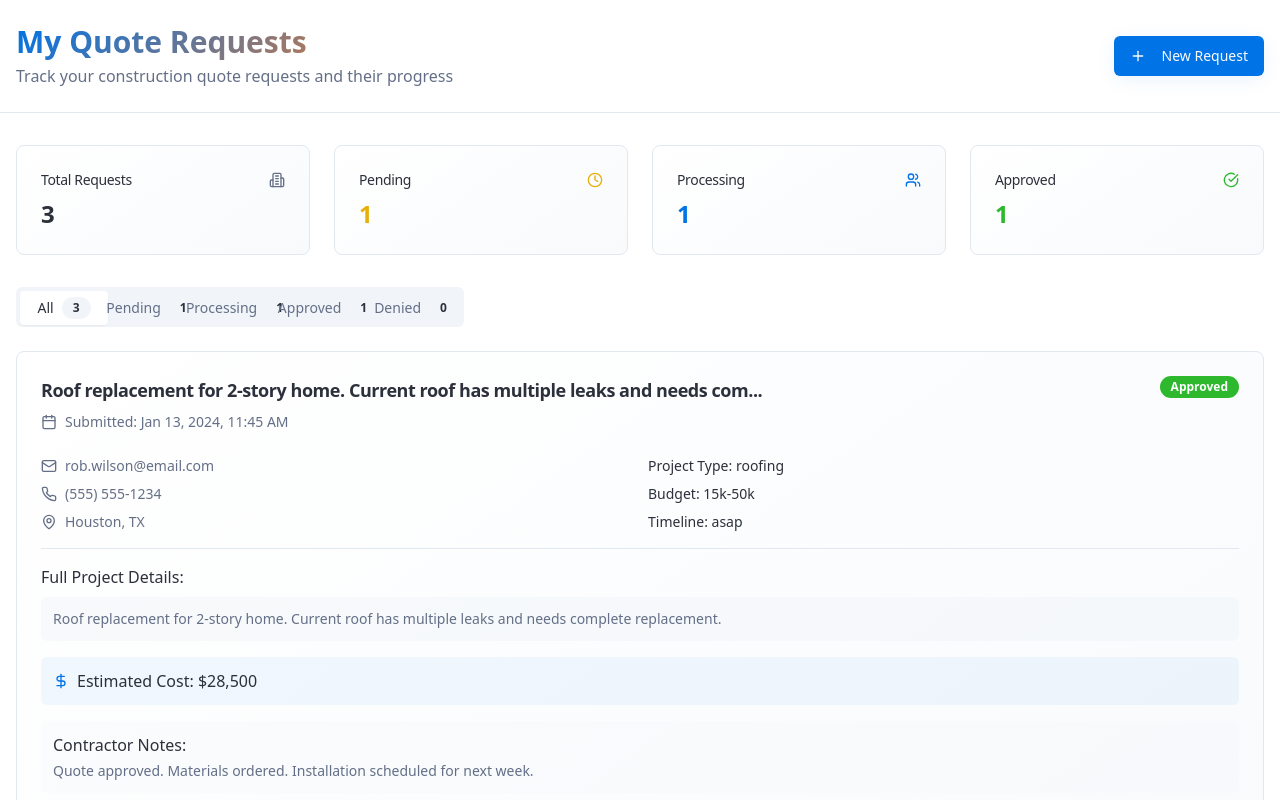
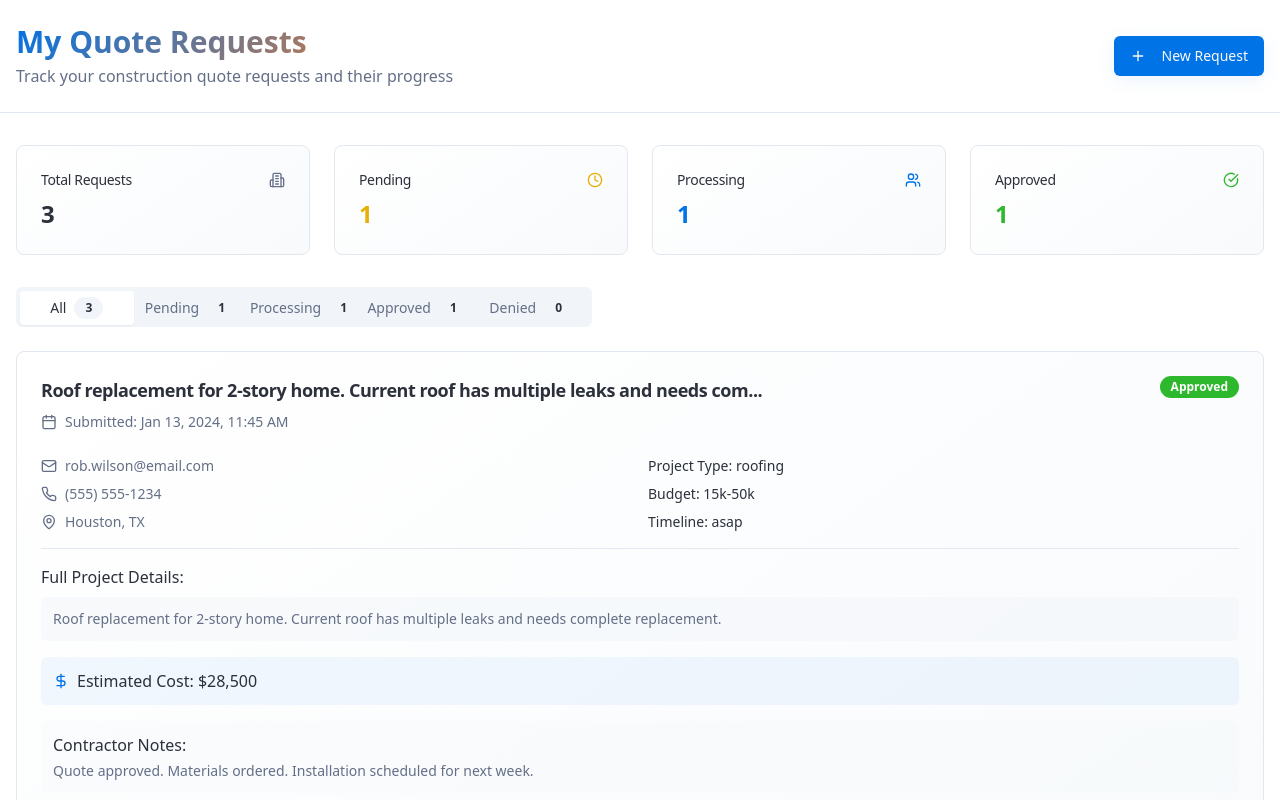
Before and after one commit to prajiwaji-cpu/build-bid-flow, a React (Vite) app: page / in a window 1280 px wide. Shown: the top 800 px of the page. Built offline with nearby package versions, Linux system fonts and the light colour scheme.

Commit message:
Adjust spacing of gray bar
Increase length of gray bar and adjust internal component spacing.

```diff
--- a/src/pages/Dashboard.tsx
+++ b/src/pages/Dashboard.tsx
@@ -178,7 +178,7 @@ export default function Dashboard({
 
         {/* Tabs for filtering */}
         <Tabs value={activeTab} onValueChange={setActiveTab}>
-          <TabsList className="grid w-full max-w-md grid-cols-5">
+          <TabsList className="grid w-full max-w-xl grid-cols-5">
             <TabsTrigger value="all">
               All
               <Badge variant="secondary" className="ml-2 text-xs">
```
